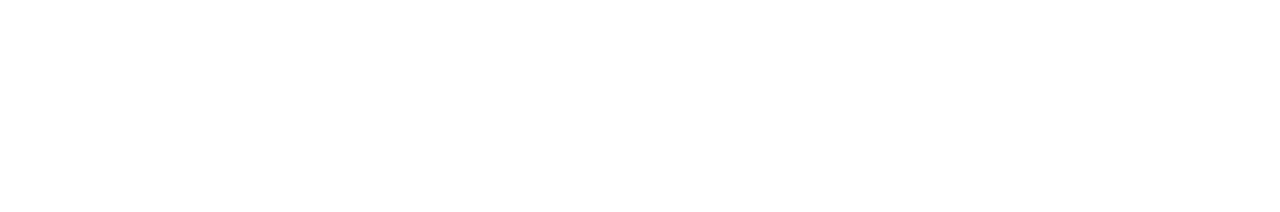
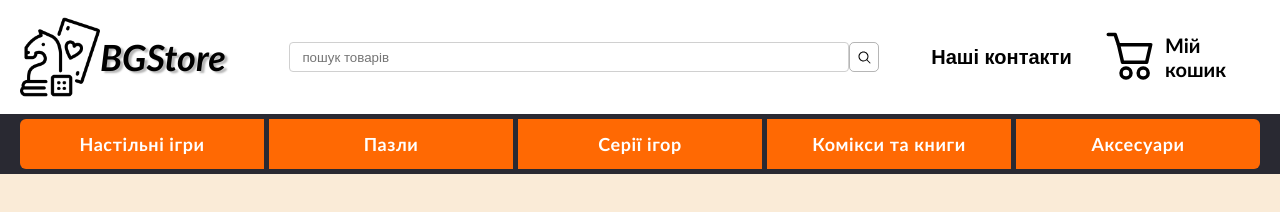
Before and after one commit to kov1k/BoardGamesSite, a plain HTML site: page BoardGames/Pages/comics.html in a window 1280 px wide. Drawn offline with Linux system fonts and the light colour scheme.

Commit message:
href to pages

```diff
--- a/BoardGames/Pages/accessories.html
+++ b/BoardGames/Pages/accessories.html
@@ -0,0 +1,74 @@
+<html>
+    <head>
+        <meta charset="UTF-8">
+        <meta name="viewport" content="width=device-width, initial-scale=1.0">
+        <link rel="stylesheet" href="../Style/style.css" type="text/css">
+        <title>BGS</title>
+    </head>
+    <body>
+        <div class="container">
+            <header class="header_container">
+                <div class="header">
+                    <div class="header__top">
+                        <div class="header_wrapper">
+                            <div class="header_layout-box header_layout--top">
+                                <div class="header_logo header__column--left">
+                                    <a class="logo_link" href="#">
+                                        <img alt="BoardGamesShop" src="../Assets/logo.png" height="80px" width="80px">
+                                    </a>
+                                    <span class="logo_title">BGStore</span>
+                                </div>
+                                <div class="header_row header__column--middle">
+                                        <form action="#" class="preview-search-field">
+                                            <input type="text" class="search search_input" placeholder="пошук товарів" autocomplete="off" value>
+                                            <button type="submit" class="search search_button" disabled>
+                                                <img src="../Assets/icon-search.svg" alt="search" class="search search_icon">
+                                            </button>
+                                        </form>
+
+                                </div>
+                                <div class="header_contacts header__column--right">
+                                    <div class="header__section">
+                                        <div class="dropdown_list">
+                                            <button class="dropbtn header__section--contacts">Наші контакти</button>
+                                                <div class="dropdown_content">
+                                                    <div class="dropdown_flex">
+                                                        <span class="dropdown-item">098 999 99-99</span>
+                                                        <span class="dropdown-item">098 999 99-99</span>
+                                                    </div>
+                                                </div>
+                                        </div>
+                                    </div>
+                                    <div class="header__section">
+                                        <div class="basket__section">
+                                            <img src="../Assets/basket.svg" alt="basket">
+                                            <span class="basket__font">Мій кошик</span>
+                                        </div>
+                                    </div>
+                                </div>
+                            </div>
+                        </div>
+                    </div>
+                    <div class="header__bottom">
+                        <div class="header_wrapper">
+                            <div class="header_layout-grid">
+                                <div class="section_container">
+                                    <a href="./boardGames.html" class="item_link"><div class="section_item item">Настільні ігри</div></a>
+                                    <a href="./puzzles.html" class="item_link"><div class="section_item item">Пазли</div></a>
+                                    <a href="./gameSeries.html" class="item_link"><div class="section_item item">Серії ігор</div></a>
+                                    <a href="./comics.html" class="item_link"><div class="section_item item">Комікси та книги</div></a>
+                                    <a href="./accessories.html" class="item_link"><div class="section_item item">Аксесуари</div></a>
+                                </div>
+                            </div>
+                        </div>
+                    </div>
+                </div>
+            </header>
+            <main class="">
+                <div class="main_wrapper">
+
+                </div>
+            </main>
+        </div>
+    </body>
+</html>
--- a/BoardGames/Pages/comics.html
+++ b/BoardGames/Pages/comics.html
@@ -0,0 +1,74 @@
+<html>
+    <head>
+        <meta charset="UTF-8">
+        <meta name="viewport" content="width=device-width, initial-scale=1.0">
+        <link rel="stylesheet" href="../Style/style.css" type="text/css">
+        <title>BGS</title>
+    </head>
+    <body>
+        <div class="container">
+            <header class="header_container">
+                <div class="header">
+                    <div class="header__top">
+                        <div class="header_wrapper">
+                            <div class="header_layout-box header_layout--top">
+                                <div class="header_logo header__column--left">
+                                    <a class="logo_link" href="#">
+                                        <img alt="BoardGamesShop" src="../Assets/logo.png" height="80px" width="80px">
+                                    </a>
+                                    <span class="logo_title">BGStore</span>
+                                </div>
+                                <div class="header_row header__column--middle">
+                                        <form action="#" class="preview-search-field">
+                                            <input type="text" class="search search_input" placeholder="пошук товарів" autocomplete="off" value>
+                                            <button type="submit" class="search search_button" disabled>
+                                                <img src="../Assets/icon-search.svg" alt="search" class="search search_icon">
+                                            </button>
+                                        </form>
+
+                                </div>
+                                <div class="header_contacts header__column--right">
+                                    <div class="header__section">
+                                        <div class="dropdown_list">
+                                            <button class="dropbtn header__section--contacts">Наші контакти</button>
+                                                <div class="dropdown_content">
+                                                    <div class="dropdown_flex">
+                                                        <span class="dropdown-item">098 999 99-99</span>
+                                                        <span class="dropdown-item">098 999 99-99</span>
+                                                    </div>
+                                                </div>
+                                        </div>
+                                    </div>
+                                    <div class="header__section">
+                                        <div class="basket__section">
+                                            <img src="../Assets/basket.svg" alt="basket">
+                                            <span class="basket__font">Мій кошик</span>
+                                        </div>
+                                    </div>
+                                </div>
+                            </div>
+                        </div>
+                    </div>
+                    <div class="header__bottom">
+                        <div class="header_wrapper">
+                            <div class="header_layout-grid">
+                                <div class="section_container">
+                                    <a href="./boardGames.html" class="item_link"><div class="section_item item">Настільні ігри</div></a>
+                                    <a href="./puzzles.html" class="item_link"><div class="section_item item">Пазли</div></a>
+                                    <a href="./gameSeries.html" class="item_link"><div class="section_item item">Серії ігор</div></a>
+                                    <a href="./comics.html" class="item_link"><div class="section_item item">Комікси та книги</div></a>
+                                    <a href="./accessories.html" class="item_link"><div class="section_item item">Аксесуари</div></a>
+                                </div>
+                            </div>
+                        </div>
+                    </div>
+                </div>
+            </header>
+            <main class="">
+                <div class="main_wrapper">
+
+                </div>
+            </main>
+        </div>
+    </body>
+</html>
```
Also changed, not shown: BoardGames/Pages/boardGames.html (+74 -0 lines), BoardGames/Pages/gameSeries.html (+74 -0 lines), BoardGames/Pages/index.html (+5 -5 lines), BoardGames/Pages/puzzles.html (+74 -0 lines).
